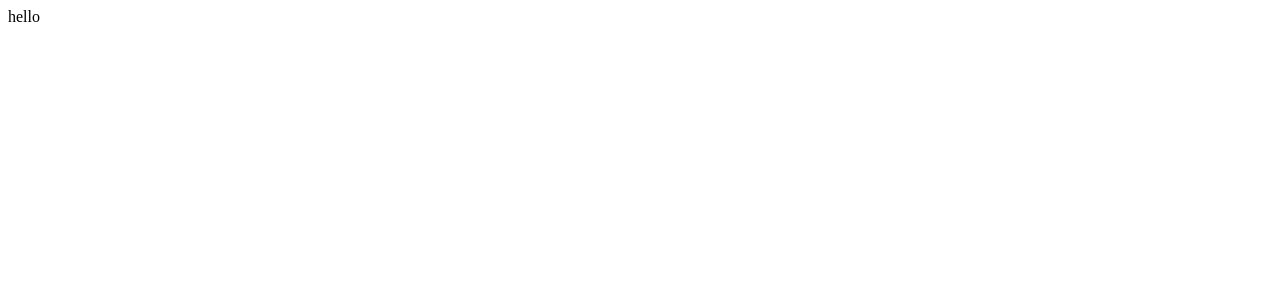
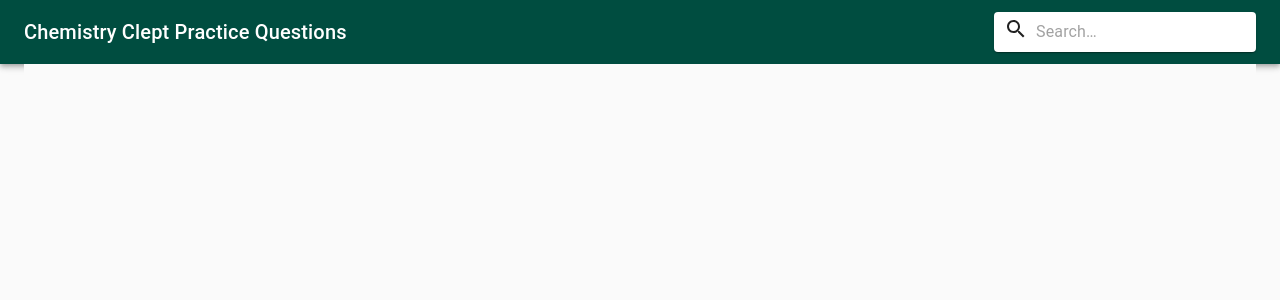
Before and after one commit to Jorgexyx/Chemistry-Clept-Website-Full-Stack, a React (Create React App) app in the folder chemistry-clept-frontend/: page / in a window 1280 px wide. Shown: the top 300 px of the page. Built offline with nearby package versions, Linux system fonts and the light colour scheme.

Commit message:
Adding header

```diff
--- a/chemistry-clept-frontend/package.json
+++ b/chemistry-clept-frontend/package.json
@@ -3,6 +3,8 @@
   "version": "0.1.0",
   "private": true,
   "dependencies": {
+    "@material-ui/core": "^4.9.5",
+    "@material-ui/icons": "^4.9.1",
     "@testing-library/jest-dom": "^4.2.4",
     "@testing-library/react": "^9.3.2",
     "@testing-library/user-event": "^7.1.2",
--- a/chemistry-clept-frontend/src/App.js
+++ b/chemistry-clept-frontend/src/App.js
@@ -1,9 +1,18 @@
-import React from 'react';
+import React, { Fragment } from 'react';
+import CssBaseline from '@material-ui/core/CssBaseline';
+import Typography from '@material-ui/core/Typography';
+import Container from '@material-ui/core/Container';
+import Header from './components/Header'
+
 function App() {
   return (
-    <div className="App">
-      hello
-    </div>
+    <Fragment>
+      <CssBaseline />
+      <Header />
+      <Container maxWidth="xl">
+        <Typography component="div" style={{ backgroundColor: '#fafafa', height: '100vh' }} />
+      </Container>
+    </Fragment>
   );
 }
 
--- /dev/null
+++ b/chemistry-clept-frontend/src/components/Header.js
@@ -0,0 +1,44 @@
+import React from "react"
+import SearchIcon from '@material-ui/icons/Search'
+import { Typography, InputBase} from '@material-ui/core'
+import { Paper, Grid, AppBar, Toolbar } from '@material-ui/core'
+
+const AppBarStyle ={
+  backgroundColor: "#004d40"
+}
+
+const SearchStyle = {
+  paddingLeft: "10px"
+}
+
+const Header = () => {
+  return(
+    <AppBar position="static" style={AppBarStyle}>
+      <Toolbar>
+        <Grid container alignItems="center" justify="space-between">
+          <Grid item>
+            <Typography  variant="h6" noWrap>
+              Chemistry Clept Practice Questions
+            </Typography>
+          </Grid>
+          <Grid item>
+            <Paper>
+              <Grid container justify="space-around" alignItems="center" spacing={1} style={SearchStyle}>
+                <Grid item> <SearchIcon /> </Grid>
+                <Grid item>
+                   <InputBase
+                    placeholder="Search…"
+                    inputProps={{ 'aria-label': 'search clept website' }}
+                  />
+                </Grid>
+
+              </Grid>
+            </Paper>
+          </Grid>
+        </Grid>
+      </Toolbar>
+    </AppBar>
+  )
+}
+
+export default Header
```
Also changed, not shown: 1 other file (tests, documents, lock files or other folders).
